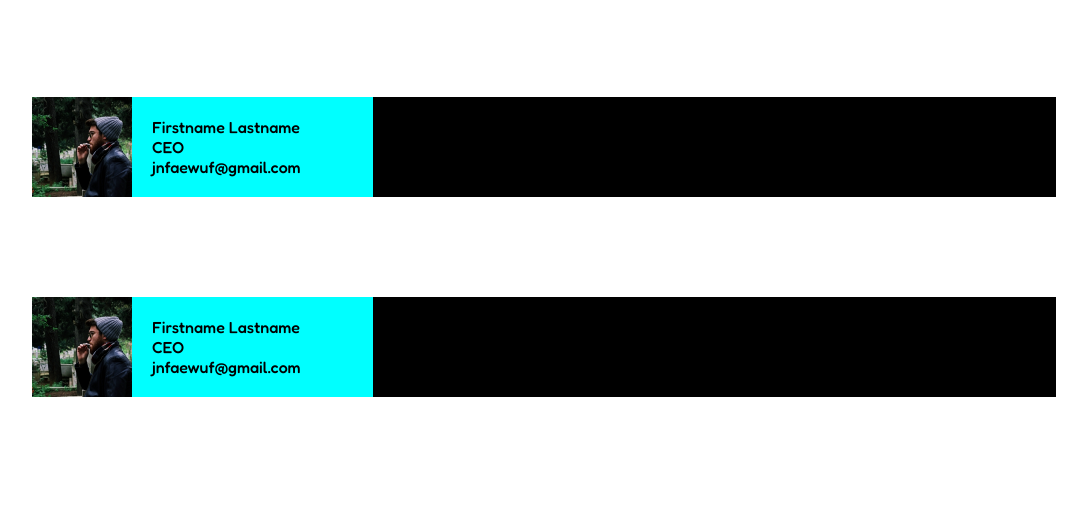
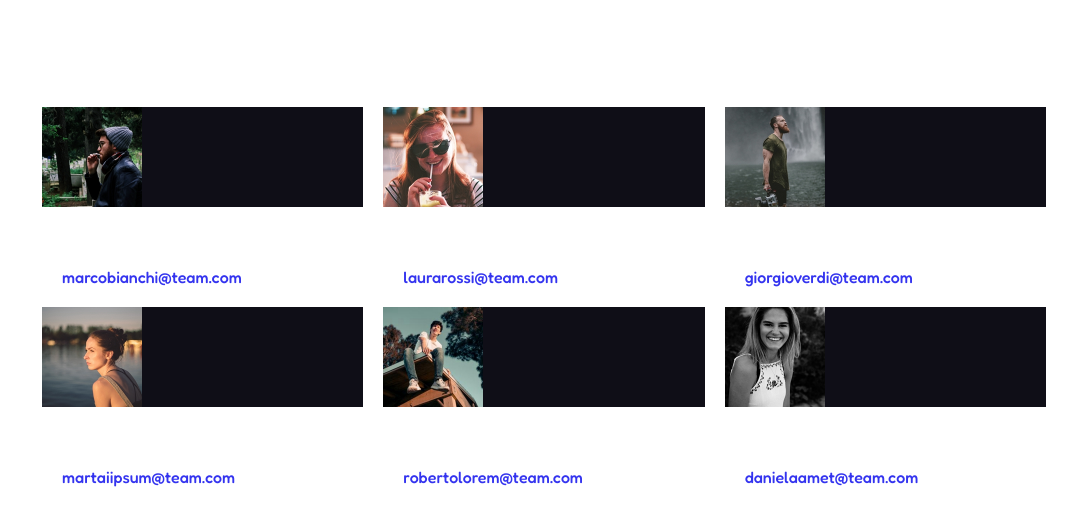
Before and after one commit to Adjol/html-css-float-cards, a plain HTML site: page index.html in a window 1280 px wide. Shown: the part 164-690 px from the top of the page, without its empty margins (96-1183 px from the left). Drawn offline with Linux system fonts and the light colour scheme; a web font is replaced by a local one.

Commit message:
final version

```diff
--- a/index.html
+++ b/index.html
@@ -23,22 +23,60 @@
 
             <div id="page_title">Meet Our Team</div>
 
-            <div class="team_paragraph">Lorem ipsum dolor sit, amet consectetur adipisicing elit. Labore perspiciatis ullam repellat veritatis iste velit in aliquid, quaerat laboriosam sed optio praesentium excepturi doloribus iusto. Quidem nemo culpa dolorum quod.</div>
+            <p class="team_paragraph">Lorem ipsum dolor sit, amet consectetur adipisicing elit. Labore perspiciatis ullam repellat veritatis iste velit in aliquid, quaerat laboriosam sed optio praesentium excepturi doloribus iusto. Quidem nemo culpa dolorum quod.</p>
         </header>
+<!-- inizio prima riga -->
+
 
         <div class="row">
+
+            <!-- contiene 3 colonne -->
 
             <div class="card">
 
 
-                <img class="photo" src="assets (5)/assets/img/male1.png" alt="">
+                <img class="photo" src="assets (5)/assets/img/male1.png" alt="Marco Bianchi">
 
                 <div class="info">
-                    <div class="name">Firstname Lastname</div>
+                    <div class="name">Marco Bianchi</div>
 
-                    <div class="role">CEO</div>
+                    <div class="role">Desiner</div>
 
-                    <div class="mail">jnfaewuf@gmail.com</div>
+                    <div class="mail">marcobianchi@team.com</div>
+                </div>
+
+
+
+            </div>
+
+            <div class="card">
+
+
+                <img class="photo" src="assets (5)/assets/img/female1.png" alt="laura rossi">
+
+                <div class="info">
+                    <div class="name">Laura Rossi</div>
+
+                    <div class="role">Fron-End Developer</div>
+
+                    <div class="mail">laurarossi@team.com</div>
+                </div>
+
+
+
+            </div>
+
+            <div class="card">
+
+
+                <img class="photo" src="assets (5)/assets/img/male2.png" alt="Giorgio Verdi">
+
+                <div class="info">
+                    <div class="name">Giorgio Verdi</div>
+
+                    <div class="role">Back-End Developer</div>
+
+                    <div class="mail">giorgioverdi@team.com</div>
                 </div>
 
 
@@ -48,26 +86,61 @@
 
         </div>
 
+        <!-- inizio seconda riga -->
+
         <div class="row">
-
             <div class="card">
 
 
-                <img class="photo" src="assets (5)/assets/img/male1.png" alt="">
+                <img class="photo" src="assets (5)/assets/img/female2.png" alt="Marta Ipsum">
 
                 <div class="info">
-                    <div class="name">Firstname Lastname</div>
+                    <div class="name">Marta Ippsum</div>
 
-                    <div class="role">CEO</div>
+                    <div class="role">Seo Specialist</div>
 
-                    <div class="mail">jnfaewuf@gmail.com</div>
+                    <div class="mail">martaiipsum@team.com</div>
                 </div>
 
 
 
             </div>
 
+            <div class="card">
 
+
+                <img class="photo" src="assets (5)/assets/img/male3.png" alt="Roberto Lorem">
+
+                <div class="info">
+                    <div class="name">Roberto Lorem</div>
+
+                    <div class="role">Project Manager</div>
+
+                    <div class="mail">robertolorem@team.com</div>
+                </div>
+
+
+
+            </div>
+
+            <div class="card">
+
+
+                <img class="photo" src="assets (5)/assets/img/female3.png" alt="Daniela Amet">
+
+                <div class="info">
+                    <div class="name">Daniela Amet</div>
+
+                    <div class="role">Analyst</div>
+
+                    <div class="mail">danielaamet@team.com</div>
+                </div>
+
+
+
+            </div>
+
+        </div>
         </div>
 
 
--- a/style.css
+++ b/style.css
@@ -6,6 +6,9 @@
     margin: auto;
     text-align: center;
 }
+
+/* main title */
+
 #page_title{
     font-size: 50px;
     font-weight: 600;
@@ -13,39 +16,55 @@
     padding: 30px;
 }
 
+/* first paragraph */
 
 .team_paragraph{
     font-weight: 500;
 
 }
 
+/* row dimension */
 
 .row {
     height: 100px;
     width: 100%;
-    background-color: black;
-
     margin: 100px 0;
 }
 
+
+/* floating style card */
+
 .card {
     height: 100%;
-    width: calc(100% / 3);
-    background-color: aqua;
-    background-image: url(img/male1.png);
+    width: calc((100% / 3) - 20px) ;
+    margin: auto;
+    background-color: #0f0e17;
+    float: left;
+    border: solid 10px white ;
+    box-sizing: content-box;
+}
+
+
+
+.photo{
+    height: 100%;
     float: left;
 }
 
-.photo{
-    height: 100px;
-    float: left;
-}
 
+/* contact info */
 .info{
+    color: white;
     float: left;
     padding: 20px;
     text-align: start;
+    width: 250px;
 }
+/* mail text color in info card */
+.mail{
+    color: rgb(52, 52, 239);
+}
+
 
 *{
     margin: 0;
```
